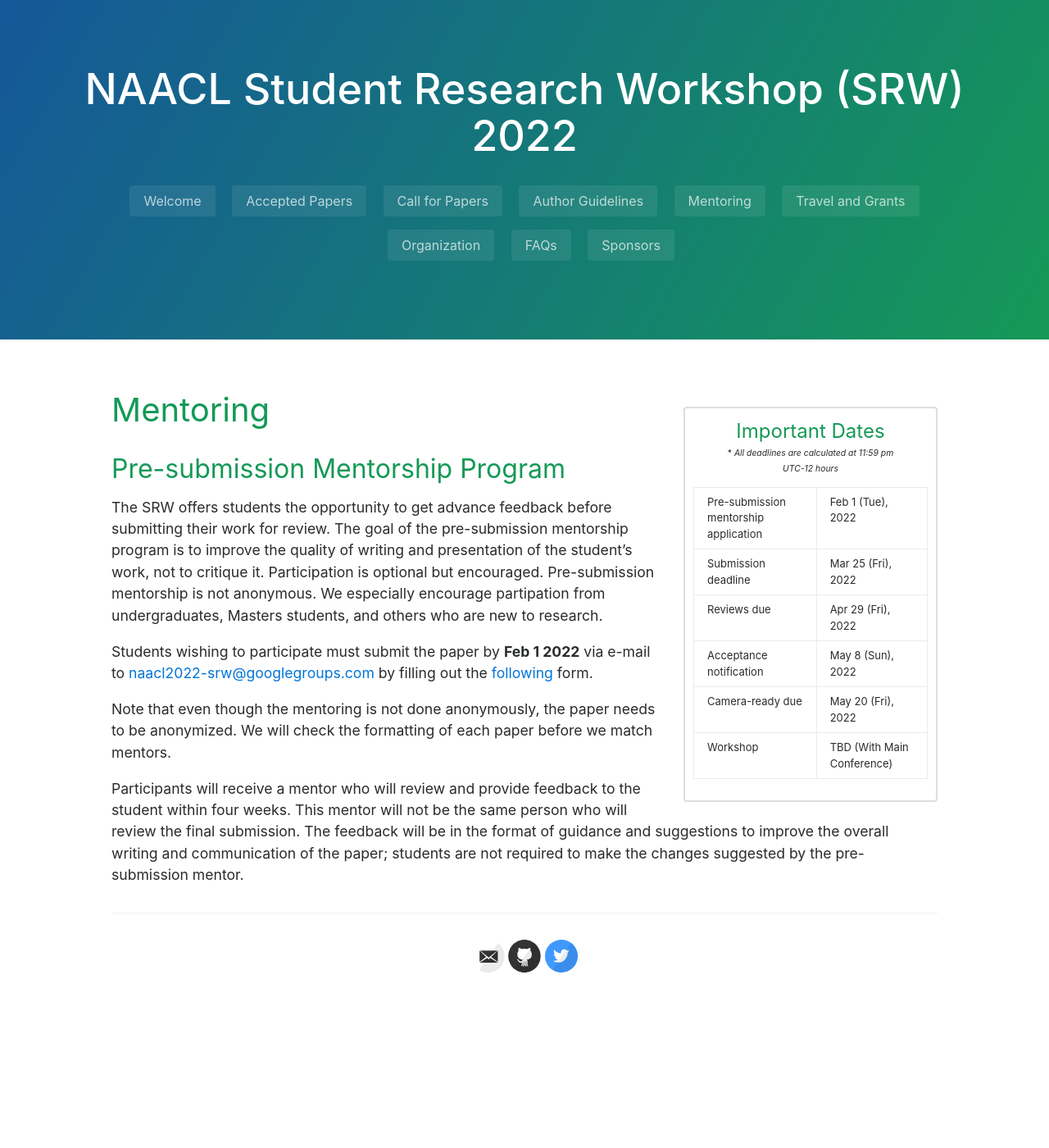
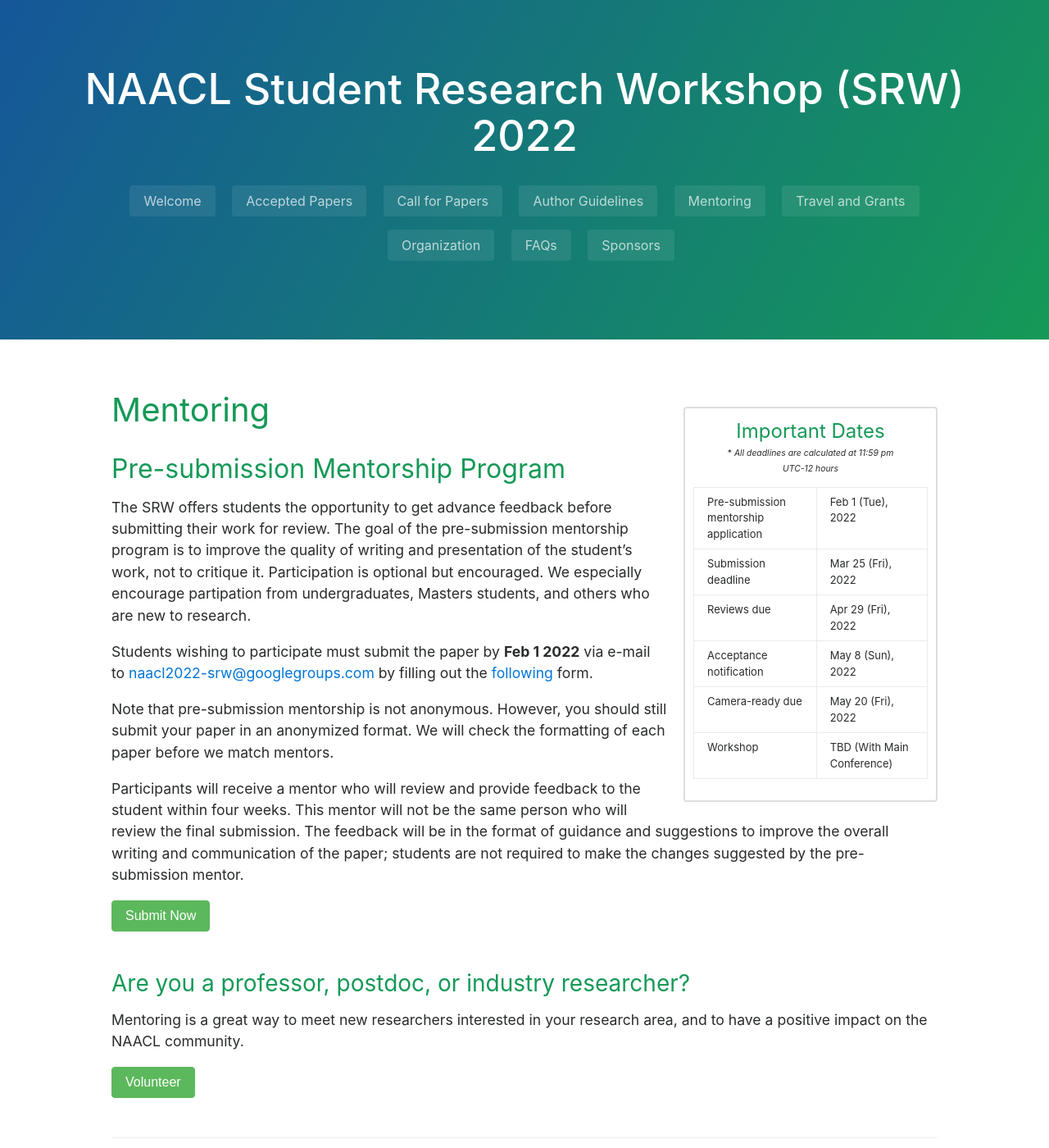
Before and after one commit to naacl2022-srw/naacl2022-srw.github.io, a Jekyll site: the page built from mentoring.md, in a window 1280 px wide and 1400 px high. Shown: the whole window at 82% size. Built offline with Jekyll 4.4.1, drawn with Linux system fonts in a browser that asks for light colours.

Commit message:
Updated text on mentoring. Added buttons

```diff
--- a/mentoring.md
+++ b/mentoring.md
@@ -7,16 +7,26 @@ order : 1
 # Mentoring
 
 ## Pre-submission Mentorship Program
-The SRW offers students the opportunity to get advance feedback before submitting their work for review. The goal of the pre-submission mentorship program is to improve the quality of writing and presentation of the student’s work, not to critique it. Participation is optional but encouraged. Pre-submission mentorship is not anonymous.
+The SRW offers students the opportunity to get advance feedback before submitting their work for review. The goal of the pre-submission mentorship program is to improve the quality of writing and presentation of the student’s work, not to critique it. Participation is optional but encouraged.
 We especially encourage partipation from undergraduates, Masters students, and others who are new to research.
 
 Students wishing to participate must submit the paper by __Feb 1 2022__ via e-mail to [naacl2022-srw@googlegroups.com](mailto:naacl2022-srw@googlegroups.com) by filling out the [following](https://forms.gle/kS3ErsCKpJbqnjm77) form.
 
-Note that even though the mentoring is not done anonymously, the paper needs to be anonymized. We will check the formatting of each paper before we match mentors.
+Note that pre-submission mentorship is not anonymous. However, you should still submit your paper in an anonymized format. We will check the formatting of each paper before we match mentors.
 
 Participants will receive a mentor who will review and provide feedback to the student within four weeks. This mentor will not be the same person who will review the final submission.
 The feedback will be in the format of guidance and suggestions to improve the overall writing and communication of the paper; students are not required to make the changes suggested by the pre-submission mentor.
 
+<button class="btn btn-success" onclick="window.location.href='https://forms.gle/kS3ErsCKpJbqnjm77';">
+Submit Now
+</button>
+
+### Are you a professor, postdoc, or industry researcher?
+Mentoring is a great way to meet new researchers interested in your research area, and to have a positive impact on the NAACL community.
+
+<button class="btn btn-success" onclick="window.location.href='https://forms.gle/K3UrvqahrkhP5y7S6';">
+Volunteer
+</button>
 
 <!-- ## Mentoring of Accepted Papers
 
```
Also changed, not shown: index.md (+2 -0 lines).
